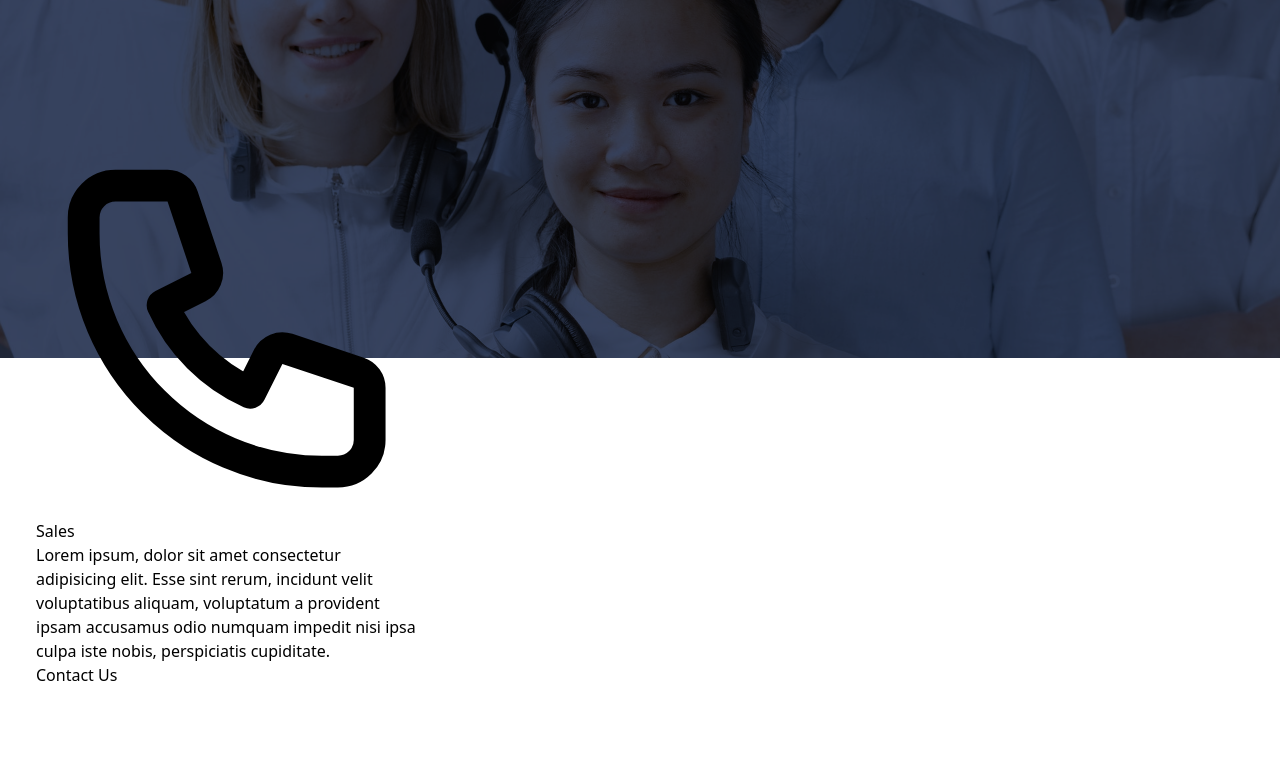
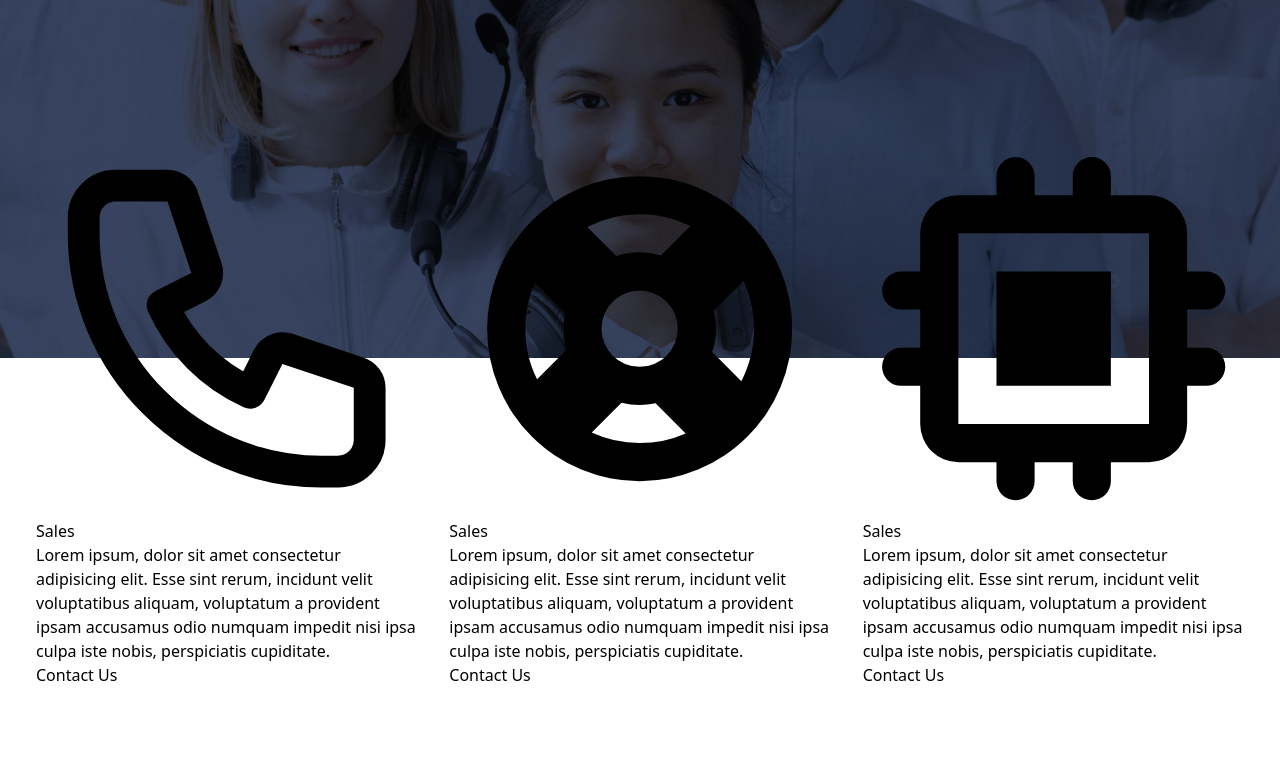
Before and after one commit to byKriz/tailwind-tutorial, a React (Vite) app: page / in a window 1280 px wide. Shown: the part 1840-2620 px from the top of the page. Built offline with nearby package versions, Linux system fonts and the light colour scheme.

Commit message:
creando los estilos y utilidades

```diff
--- a/src/components/Support.jsx
+++ b/src/components/Support.jsx
@@ -1,6 +1,4 @@
 import React from "react";
-import { PhoneIcon, ArrowSmRightIcon } from "@heroicons/react/outline";
-import { ChipIcon, SupportIcon } from "@heroicons/react/solid";
 import supportImg from "../assets/support.jpg";
 import { SuppBox } from "./SuppBox";
 
@@ -34,7 +32,24 @@ export const Support = () => {
         {/* aqui comienza el componente suppBox */}
         <div className="grid grid-cols-1 lg:grid-cols-3 relative gap-x-8 gap-y-16 px-4 pt-12 sm:pt-20 text-black">
           <SuppBox
+            name="Sales"
             iconName="phone"
+            text="Lorem ipsum, dolor sit amet consectetur adipisicing elit. Esse sint
+          rerum, incidunt velit voluptatibus aliquam, voluptatum a provident
+          ipsam accusamus odio numquam impedit nisi ipsa culpa iste nobis,
+          perspiciatis cupiditate."
+          />
+          <SuppBox
+            name="Technical Support"
+            iconName="support"
+            text="Lorem ipsum, dolor sit amet consectetur adipisicing elit. Esse sint
+          rerum, incidunt velit voluptatibus aliquam, voluptatum a provident
+          ipsam accusamus odio numquam impedit nisi ipsa culpa iste nobis,
+          perspiciatis cupiditate."
+          />
+          <SuppBox
+            name="Media Inquiries"
+            iconName="chip"
             text="Lorem ipsum, dolor sit amet consectetur adipisicing elit. Esse sint
           rerum, incidunt velit voluptatibus aliquam, voluptatum a provident
           ipsam accusamus odio numquam impedit nisi ipsa culpa iste nobis,
```
